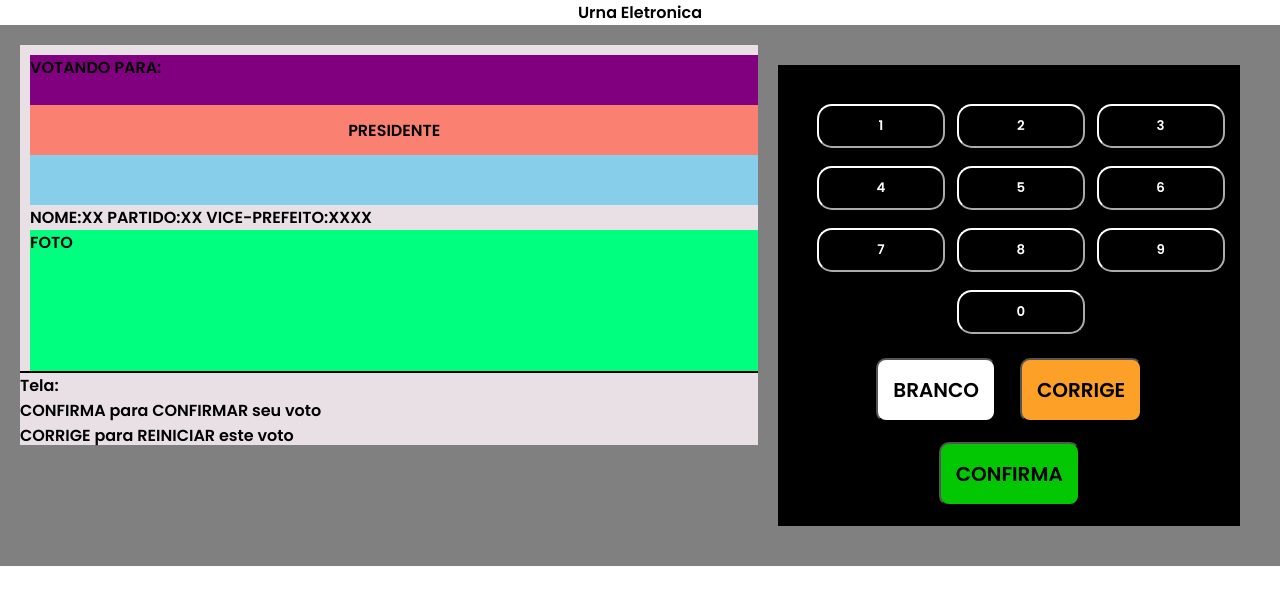
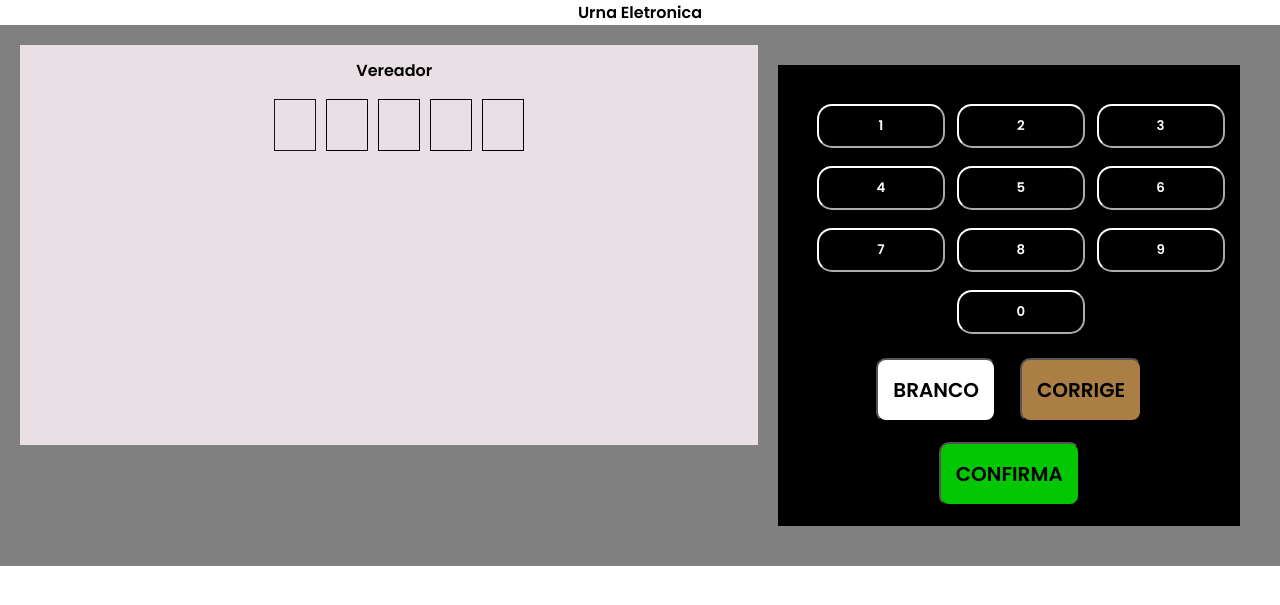
Before and after one commit to finnzao/4fun, a PHP site: page / in a window 1280 px wide. Shown: the top 605 px of the page. Run offline with PHP 8.4, Linux system fonts and the light colour scheme.

Commit message:
Add files via upload

```diff
--- /dev/null
+++ b/Urna-/base.js
@@ -0,0 +1,135 @@
+let votandoEm = document.querySelector('.cargo');
+let cargo = document.querySelector('.cargo-nome');
+let dados = document.querySelector(".tela-dados");
+let telabaixo = document.querySelector(".tela-baixo");
+let cargofoto = document.querySelector(".cargo-foto");
+let num = document.querySelector(".cargo-escolha")
+
+//const clicou= (n)=>{}
+
+let etapaAtual = 0;
+let numero = '';
+let votbranco = true
+let votos = [];
+
+
+function startEstapa() {
+    let etapa = stages[etapaAtual];
+
+    let numHTML = '';
+    numero = '';
+    votbranco = false;
+
+    for (let i = 0; i < etapa.numero; i++) {
+        if (i === 0) {
+            numHTML += '<div class="num pisca" ></div>'
+        } else {
+            numHTML += '<div class="num "></div>'
+        }
+
+    }
+
+    votandoEm.style.display = 'none';
+    cargo.innerHTML = etapa.titulo;
+    dados.innerHTML = '';
+    telabaixo.style.display = 'none';
+    cargofoto.innerHTML = '';
+    num.innerHTML = numHTML;
+}
+
+
+
+function clicou(n) {
+    let elementonum = document.querySelector('.num.pisca');
+    if (elementonum !== null) {
+        elementonum.innerHTML = n;
+        numero = ` ${numero}${n}`;
+
+        elementonum.classList.remove('pisca');
+        let next = elementonum.nextElementSibling;
+        if (next !== null) {
+            next.classList.add('pisca')
+        } else {
+            atualizarInterface()
+        }
+    }
+}
+
+function atualizarInterface() {
+
+    let candidato = stages[etapaAtual].candidatos.filter((item) => {
+        if (item.numero == numero) {
+            return true
+        } else {
+            return false
+        }
+    });
+    if (candidato.length > 0) {
+        candidato = candidato[0]
+        votandoEm.style.display = 'block';
+        telabaixo.style.display = 'block';
+        dados.innerHTML = ` <div class="tela-dados">
+        <span>NOME:${candidato.name}</span>
+        <span> PARTIDO:${candidato.partido}</span>`;
+    } else {
+        votandoEm.style.display = 'block';
+        telabaixo.style.display = 'block';
+        dados.innerHTML = `<div class="pisca nulo">VOTO NULO</div>`
+    }
+    //console.log("Candidato", candidato, numero)
+
+}
+
+function branco() {
+    if (numero === '') {
+        numero = "";
+        votbranco = true;
+
+        votandoEm.style.display = 'block';
+        telabaixo.style.display = 'block';
+        num.innerHTML = '';
+        dados.innerHTML = `<div class="pisca nulo">VOTO BRANCO</div>`;
+    } else {
+        alert("Apenas pode-se votar em BRANCO quando não se tem nenhum número,aperte CORRIGE para retiras os números")
+    }
+}
+
+function corrige() {
+    startEstapa()
+
+}
+
+function confirma() {
+    let etapa = stages[etapaAtual];
+
+    let votoConfirma = false;
+
+    if (votbranco == true) {
+        votoConfirma = true
+        votos.push({
+            etapa: stages[etapaAtual].titulo,
+            voto: 'branco'
+        })
+        console.log("Confirmando voto branco")
+    } else if (numero.length = etapa.numero) {
+        votoConfirma = true
+        votos.push({
+            etapa: stages[etapaAtual].titulo,
+            voto: numero
+        })
+
+        console.log(`Confirmando como ${numero}`)
+    }
+
+    if (votoConfirma) {
+        etapaAtual++; //aumento o numero da etapa atual
+        if (stages[etapaAtual] != undefined) {
+            startEstapa();
+        } else {
+            document.querySelector('.tela').innerHTML = '<div class="pisca end">Votação concluída</div>`';
+            console.log(votos)
+        }
+    }
+}
+
+startEstapa();
--- a/Urna-/index.html
+++ b/Urna-/index.html
@@ -6,7 +6,7 @@
     <meta http-equiv="X-UA-Compatible" content="IE=edge">
     <meta name="viewport" content="width=device-width, initial-scale=1.0">
     <link rel="stylesheet" href="style.css">
-    <script src="base.js"></script>
+
     <title>Urna Eletronica </title>
 </head>
 
@@ -17,22 +17,34 @@
     <div class="urna">
         <div class="tela">
 
-            <div class=tela-cima>
-                <div class="cargo">VOTANDO PARA:</div>
-                <div class="cargo-nome"> <span>PRESIDENTE</span> </div>
+            <div class="tela-cima">
+                <span class="cargo">VOTANDO PARA:</span>
+                <div class="cargo-nome"> <span>VEREADOR</span> </div>
                 <div class="cargo-escolha">
-
+                    <div class="num pisca"></div>
+                    <div class="num "></div>
                 </div>
 
 
                 <div class="tela-dados">
-                    NOME:XX
-                    PARTIDO:XX
-                    VICE-PREFEITO:XXXX
+                    <span>NOME:XX</span>
+                    <span> PARTIDO:XX</span>
+                    <span>VICE-PREFEITO:XXXX</span>
+
+
                 </div>
-                <div class="cargo-foto">FOTO</div>
+                <div class="cargo-foto">
+                    <div class="foto"> </div>
+                    <span class="foto-nome">PREFEITO</span>
+                    <div class="foto-2"></div>
+                    <span class="foto-nome">VICE-PREFEITO</span>
+                </div>
 
             </div>
+
+
+
+
             <div class="tela-baixo">
                 Tela:</br>
                 CONFIRMA para CONFIRMAR seu voto </br>
@@ -47,38 +59,43 @@
         <div class="teclado">
             <li>
             <li class="linhabota">
-                <button id="botaotela">1</button>
-                <button id="botaotela">2</button>
-                <button id="botaotela">3</button>
+                <button id="botaotela" onclick="clicou('1')">1</button>
+                <button id="botaotela" onclick="clicou('2')">2</button>
+                <button id="botaotela" onclick="clicou('3')">3</button>
             </li>
 
             <li class="linhabota">
-                <button id="botaotela">4</button>
-                <button id="botaotela">5</button>
-                <button id="botaotela">6</button>
+                <button id="botaotela" onclick="clicou('4')">4</button>
+                <button id="botaotela" onclick="clicou('5')">5</button>
+                <button id="botaotela" onclick="clicou('6')">6</button>
             </li>
 
             <li class="linhabota">
-                <button id="botaotela">7</button>
-                <button id="botaotela">8</button>
-                <button id="botaotela">9</button>
+                <button id="botaotela" onclick="clicou('7')">7</button>
+                <button id="botaotela" onclick="clicou('8')">8</button>
+                <button id="botaotela" onclick="clicou('9')">9</button>
             </li>
 
             <li class="linhabota">
-                <button id="botaotela" style="align-items: center;">0</button>
+                <button id="botaotela" style="align-items: center;" onclick="clicou('0')">0</button>
             </li>
             </li>
 
             <div class="linhabota">
-                <button id="botaoinferior" style="background-color: white;">BRANCO</button>
-                <button id="botaoinferior" style="background-color: rgb(252, 160, 40);">CORRIGE</button>
-                <button id="botaoinferior" style="background-color: rgb(2, 199, 2);">CONFIRMA</button>
+                <button id="botaoinferior" style="background-color: white;" onclick="branco()">BRANCO</button>
+                <button id="botaoinferior" style="background-color: rgb(170, 126, 68);"
+                    onclick="corrige()">CORRIGE</button>
+                <button id="botaoinferior" style="background-color: rgb(2, 199, 2);"
+                    onclick="confirma()">CONFIRMA</button>
             </div>
 
         </div>
 
 
     </div>
+
+    <script src="stages.js"></script>
+    <script src="base.js"></script>
 </body>
 
 </html>
--- a/Urna-/package.json
+++ b/Urna-/package.json
@@ -10,7 +10,7 @@
   "keywords": [],
   "author": "",
   "license": "ISC",
-  "dependencies": {
+  "devDependencies": {
     "nodemon": "^2.0.15"
   }
 }
--- /dev/null
+++ b/Urna-/stages.js
@@ -0,0 +1,54 @@
+let stages = [
+    {
+        titulo: 'Vereador',
+        numero: 5,
+        candidatos: [
+            {
+                numero: 66677,
+                name: "Jorge",
+                partido: "AOP",
+                fotos: [
+                    { URL: "", legenda: "Vereador", small: false }
+                ]
+            },
+
+            {
+                numero: 77766,
+                name: "Beto",
+                partido: "CNPJ",
+                fotos: [
+                    { URL: "", legenda: "Vereador", small: false }
+                ]
+            },
+        ]
+    },
+
+    {
+        titulo: "Prefeito",
+        numero: 2,
+        candidatos:
+            [
+                {
+                    numero: 12,
+                    name: 'Ciclano',
+                    partido: "AOP",
+                    vice: "Fulano",
+                    fotos: [
+                        { URL: "", legenda: "Prefeito", small: false },
+                        { URL: "", legenda: "Vice-Prefeito", small: true }
+                    ]
+                },
+
+                {
+                    numero: 77,
+                    name: "Nando",
+                    partido: "CNPJ",
+                    vice: "Moura",
+                    fotos: [
+                        { URL: "", legenda: "Prefeito", small: false },
+                        { URL: "", legenda: "Vice-Prefeito", small: true }
+                    ]
+                }
+            ]
+    }
+]
--- a/Urna-/style.css
+++ b/Urna-/style.css
@@ -3,6 +3,11 @@
     margin: 0;
     font-family: 'Poppins', sans-serif;
 
+}
+@keyframes brilhar{
+    0%{ opacity: 0.2;}
+    50%{opacity: 1;}
+    100%{opacity: 0.2;}
 }
 
 
@@ -40,7 +45,7 @@
     margin: 10px;
     outline: none;
     font-size: 20px;
-    background-color: green;
+
     border-radius: 10px;
 
 }
@@ -70,6 +75,11 @@
     display: flex;
 
 }
+.tela-dados span{
+    margin: 15% 0 0 15%;
+
+}
+
 
 .tela-baixo{
 
@@ -82,26 +92,86 @@
 }
 .cargo{
     height: 50px;
-    background-color: purple;
+
 
 }
 .cargo-nome{
     display: flex;
-    height: 50px;
-    background-color: salmon;
+    height: 30px;
+
 
     justify-content: center;
     align-items: center;
 }
 .cargo-escolha{
+    height: 80px;
+
+    justify-content: center;
+    display: flex;
+    align-items: center;
+
+
+}
+.num{
+    display: inline-block;
+    width: 40px;
     height: 50px;
-    background-color: skyblue;
-
+    border:1px solid black;
+    text-align: center;
+    line-height: 50px;
+    font-size: 24px;
+    margin: 0px 0px 0px 10px;
+}
+.pisca{
+    animation-name: brilhar;
+    animation-duration: 2s;
+    animation-iteration-count: infinite;
 }
 .cargo-foto{
     flex: 1;
     float: right;
     display: flex;
     height: 50px;
-    background-color: springgreen;
+
+
+
 }
+
+.cargo-foto span{
+    align-items: flex-end;
+    justify-self:self-end;
+}
+.foto-nome{
+    margin-top: 40px;
+    margin-left: 2px;
+}
+.foto{
+    height: 110px;
+    width: 300px;
+
+    margin: 9px;
+}
+.foto-2{
+    margin:20px 0px 0px 60px;
+    height: 92px;
+    width: 190px;
+
+}
+
+.nulo{
+    display: flex;
+    color: brown;
+    font-size: 30px;
+    align-items: center;
+    justify-content: center;
+}
+.end{
+    display: flex;
+    font-weight: bold;
+    color: rgb(42, 165, 58);
+    font-size: 40px;
+    align-items: center;
+    justify-content: center;
+    line-height: 50px;
+    flex:1  ;
+}
```
